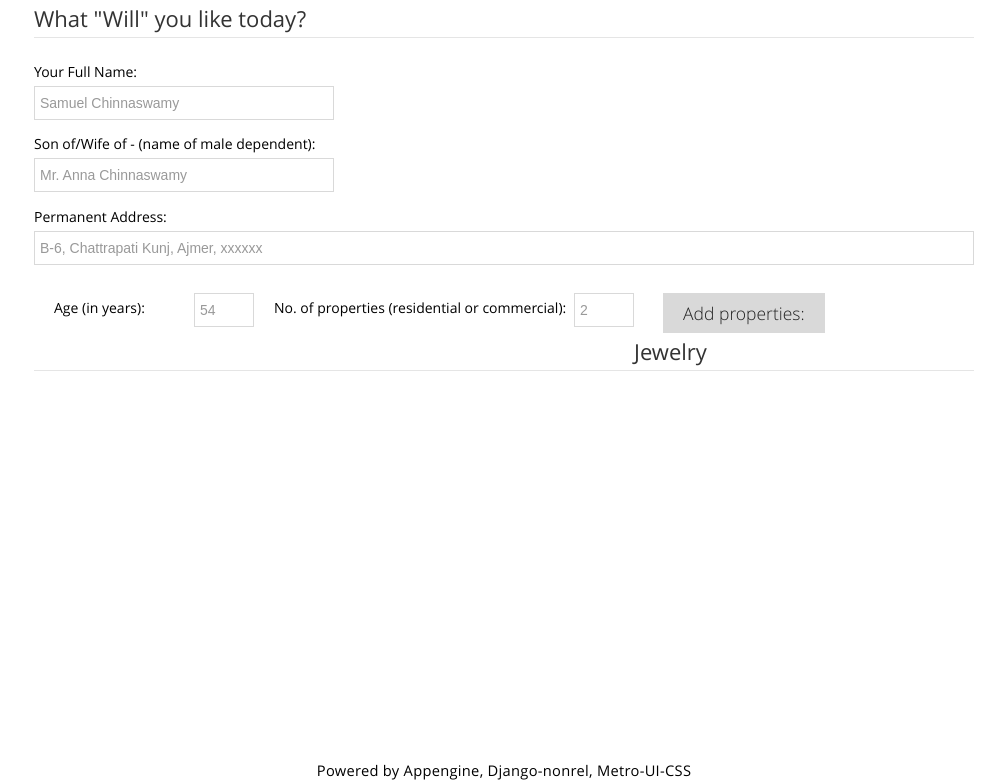
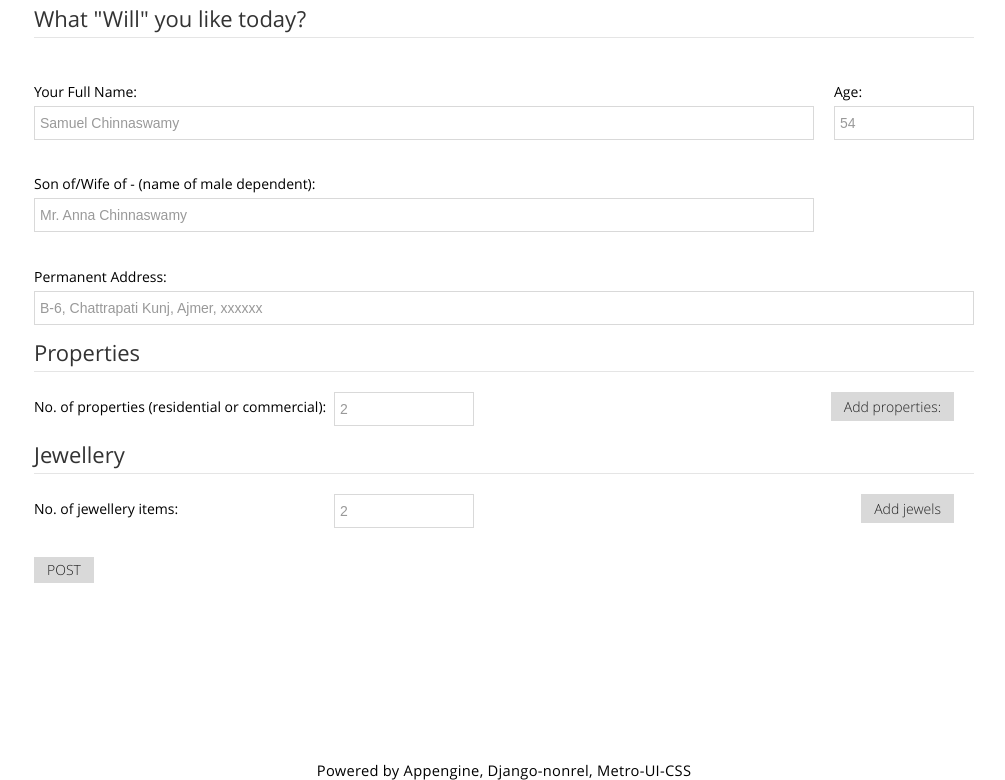
Before and after one commit to VinayakShukl/willingly, a Django app: page / in a window 1280 px wide. Shown: the part 45-825 px from the top of the page, without its empty margins (136-1141 px from the left). Run offline with Django 3.2, Linux system fonts and the light colour scheme; some web fonts are replaced.

Commit message:
something

```diff
--- a/core/views.py
+++ b/core/views.py
@@ -3,4 +3,21 @@ __author__ = 'Aditya'
 from django.shortcuts import render
 
 def home(request):
+
+    if request.method=="POST":
+        qd = request.POST
+        post = dict(qd.iterlists())
+        print 'Name: ', post['name']
+        print 'Dependent: ', post['dependent']
+        print 'Address: ', post['address']
+        print 'Age: ', post['age']
+        print '# Properties: ', post['prop_num']
+
+        print post
+
+        for i in range(1, int(post['prop_num'][0])+1):
+            print '\tType: ', post[str(i)]
+            print '\tBeneficiary: ', post['prop-benef'][i-1]
+            print '\tAddress: ', post['prop-addr'][i-1]
+
     return render(request, "home.html")
--- a/templates/home.html
+++ b/templates/home.html
@@ -1,6 +1,4 @@
 {% extends 'base.html' %}
-
-
 {% block content-header %}
 {% endblock %}
 
@@ -9,47 +7,74 @@
         <div class="grid">
             <div class="span12" style="margin: 0 auto; text-align: center;">
             </div>
-            <form class="row span12" style="margin: 0 auto;">
+            <form method="POST" action="/" class="row span12" style="margin: 0 auto;">
+                {% csrf_token %}
                 <fieldset>
                     <legend>What "Will" you like today?</legend>
+
+                    <div class="row">
+                        <div class="span10">
                             <label>Your Full Name:</label>
-                    <div class="input-control text size4" data-role="input-control">
-                        <input type="text" placeholder="Samuel Chinnaswamy">
+
+                            <div class="input-control text size10" data-role="input-control">
+                                <input type="text" placeholder="Samuel Chinnaswamy" name="name">
                                 <button class="btn-clear" tabindex="-1" type="button"></button>
                             </div>
+                        </div>
+                        <div class="span2">
+                            <label>Age: </label>
+
+                            <div class="input-control text size2" data-role="input-control">
+                                <input type="text" placeholder="54" name="age">
+                            </div>
+                        </div>
+                    </div>
+
+                    <div class="row">
+                        <div class="span10">
                             <label>Son of/Wife of - (name of male dependent):</label>
-                    <div class="input-control text size4" data-role="input-control">
-                        <input type="text" placeholder="Mr. Anna Chinnaswamy">
-                        <!--input type="password" placeholder="type password" autofocus=""-->
+
+                            <div class="input-control text size10" data-role="input-control">
+                                <input type="text" placeholder="Mr. Anna Chinnaswamy" name="dependent">
                                 <button class="btn-reveal" tabindex="-1" type="button"></button>
                             </div>
+                        </div>
+                    </div>
+
+                    <div class="row">
+                        <div class="span12">
                             <label>Permanent Address:</label>
+
                             <div class="input-control text" data-role="input-control">
-                        <input type="text" placeholder="B-6, Chattrapati Kunj, Ajmer, xxxxxx">
+                                <input type="text" placeholder="B-6, Chattrapati Kunj, Ajmer, xxxxxx" name="address">
                                 <button class="btn-clear" tabindex="-1" type="button"></button>
                             </div>
-                    <br />
-                    <br />
-                    <label class="span2"> Age (in years): </label>
-                    <div class="input-control text size1 span1" data-role="input-control">
-                        <input type="text" placeholder="54">
+                        </div>
                     </div>
 
-                    <label class="span4"> No. of properties (residential or commercial): </label>
-                    <div class="input-control text size1 span1" data-role="input-control">
-                        <input id="numprop" type="text" placeholder="2">
+                    <legend>Properties</legend>
+                    <div class="row">
+                        <label class="span4">No. of properties (residential or commercial): </label>
+
+                        <div class="input-control text size2 span2" data-role="input-control">
+                            <input id="numprop" type="text" placeholder="2" name="prop_num">
                         </div>
+                        <div class="span4 offset2">
+                            <div style="float: right">
+                                <button id="numpropbut" style="line-height: normal" onclick="">Add properties:</button>
+                            </div>
+                        </div>
+                    </div>
+
                     <div id="propplace">
-
                         </div>
-                    &nbsp; &nbsp; &nbsp; &nbsp; <button id="numpropbut" class="large" onclick=""> Add properties: </button>
                     <div id="propwindow" class="tile quadro" style="margin: 10px; height: 21em; display: none;">
                         <div class="container" style="margin: 10px;">
                             <label> Property </label>
                             <div>
                                 <div class="input-control radio default-style" data-role="input-control">
                                     <label>
-                                        <input type="radio" name="r1" checked="">
+                                        <input type="radio" checked="" value="res" class="radio-btn">
                                         <span class="check"></span>
                                         Residential
                                     </label>
@@ -57,47 +82,95 @@
                                 &nbsp; &nbsp;
                                 <div class="input-control radio  default-style" data-role="input-control">
                                     <label>
-                                        <input type="radio" name="r1">
+                                        <input type="radio" value="comm" class="radio-btn">
                                         <span class="check"></span>
                                         Commercial
                                     </label>
                                 </div>
                                 <label> Beneficiary: </label>
+
                                 <div class="input-control text" data-role="input-control">
-                                    <input type="text" placeholder="Mr. Anna Chinnaswamy">
+                                    <input type="text" placeholder="Mr. Anna Chinnaswamy" name="prop-benef">
                                     <button class="btn-reveal" tabindex="-1" type="button"></button>
                                 </div>
 
                                 <label> Address: </label>
+
                                 <div class="input-control textarea" data-role="input-control">
-                                    <textarea> </textarea>
+
+                                    <textarea name="prop-addr"> </textarea>
                                 </div>
-                                <br />
-                                <br />
+                                <br/>
+                                <br/>
                             </div>
                         </div>
                     </div>
-                    <legend>Jewelry</legend>
+{#                    <legend>Jewelry</legend>#}
+{##}
+{#                    <div class="tile quadro" style="margin: 10px; height: 18em; display: none;">#}
+{#                        <div class="container" style="margin: 10px;">#}
+{#                            <label> Jewelry </label>#}
+{##}
+{#                            <div>#}
+{#                                <label> Beneficiary: </label>#}
+{##}
+{#                                <div class="input-control text" data-role="input-control">#}
+{#                                    <input type="text" placeholder="Mr. Anna Chinnaswamy">#}
+{#                                    <button class="btn-reveal" tabindex="-1" type="button"></button>#}
+{#                                </div>#}
+{#                                <label> Detailed Description: </label>#}
+{##}
+{#                                <div class="input-control textarea" data-role="input-control">#}
+{#                                    <textarea> </textarea>#}
+{#                                </div>#}
+{#                                <br/>#}
+{#                                <br/>#}
+{#                            </div>#}
+{#                        </div>#}
+{#                    </div>#}
+                    <legend>Jewellery</legend>
+                    <div class="row">
+                        <label class="span4">No. of jewellery items: </label>
 
-                    <div class="tile quadro" style="margin: 10px; height: 18em; display: none;">
+                        <div class="input-control text size2 span2" data-role="input-control">
+                            <input id="numprop" type="text" placeholder="2" name="jewel_num">
+                        </div>
+                        <div class="span4 offset2">
+                            <div style="float: right">
+                                <button id="numjewelbut" style="line-height: normal" onclick="">Add jewels</button>
+                            </div>
+                        </div>
+                    </div>
+
+                    <div id="jewelplace">
+                    </div>
+                    <div id="jewelwindow" class="tile quadro" style="margin: 10px; height: 21em; display: none;">
                         <div class="container" style="margin: 10px;">
-                            <label> Jewelry </label>
+                            <label> Jewellery Item </label>
                             <div>
                                 <label> Beneficiary: </label>
                                 <div class="input-control text" data-role="input-control">
-                                    <input type="text" placeholder="Mr. Anna Chinnaswamy">
+                                    <input type="text" placeholder="Mr. Anna Chinnaswamy" name="benef">
                                     <button class="btn-reveal" tabindex="-1" type="button"></button>
                                 </div>
-                                <label> Detailed Description: </label>
+
+                                <label> Description: </label>
                                 <div class="input-control textarea" data-role="input-control">
-                                    <textarea> </textarea>
+                                    <textarea name="jewel-desc"> </textarea>
                                 </div>
-                                <br />
-                                <br />
+                                <br/>
+                                <br/>
                             </div>
                         </div>
                     </div>
+
+
                 </fieldset>
+                <div class="row">
+                    <div class="sapn4">
+                        <input type="submit" value="POST">
+                    </div>
+                </div>
             </form>
         </div>
     </div>
@@ -106,21 +179,24 @@
 {% block js %}
     <script>
         var totprop = 0;
-        $("#numpropbut").click(function(){
+        $("#numpropbut").click(function () {
             var i = document.getElementById('numprop').value;
-            totprop += i;
+            totprop += parseInt(i);
             if (totprop > 10) {
-                alert("We do not support more than 10 properties.")
+                alert("We do not support more than 10 properties.");
                 return false;
             }
             if (i > 0) {
                 for (j = 0; j < i; j++) {
                     var propbox = $("#propwindow").clone();
                     var sum = parseInt(j) + parseInt(totprop);
-                    propbox.attr("id","propwindow" + sum);
+                    propbox.attr("id", "propwindow" + sum);
                     propbox.appendTo("#propplace");
-                    var lab = propbox.find("label:first");
                     propbox.show();
+                    var eleList = document.querySelectorAll("#propwindow" + sum + " .radio-btn");
+                    for (var k = 0; k < eleList.length; k++) {
+                        eleList[k].name = (j + 1).toString();
+                    }
                 }
             }
             return false;
```
Lines whose indentation alone changed are shown as unchanged.
